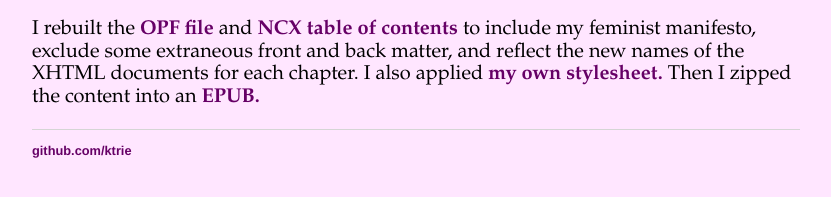
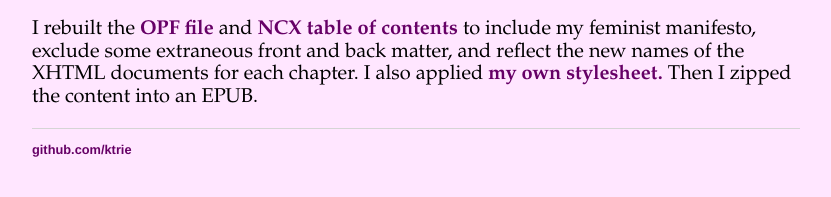
Before and after one commit to ktrie/ktrie.github.io, a Jekyll site: the page built from GGOTR/technical.html, in a window 1280 px wide and 900 px high, scrolled down 2521 px. Shown: the part 682-879 px from the top of the window, without its empty margins (224-1055 px from the left). Built offline with Jekyll 4.4.1, drawn with Linux system fonts in a browser that asks for light colours; some web fonts are replaced; part of the change alters nothing that is shown.

```diff
--- a/GGOTR/technical.html
+++ b/GGOTR/technical.html
@@ -43,4 +43,4 @@ title: TECHNICAL
 
 <p>I created a project in Oxygen to apply the transformation to the 22 chapters and prologue of The Fellowship of the Ring. Because my transformation matches text and not structure, you could theoretically apply it to any book you wanted to gender swap. The only thing you would need to change is the XPath for the result document.</p>
 
-<p>I rebuilt the <a href="/GGOTR/content.opf">OPF file</a> and <a href="/GGOTR/toc.ncx">NCX table of contents</a> to include my feminist manifesto, exclude some extraneous front and back matter, and reflect the new names of the XHTML documents for each chapter. I also applied <a href="/GGOTR/Fellowshipofth_style.css">my own stylesheet.</a> Then I zipped the content into an <a href="/GGOTR/ggotr.epub">EPUB.</a></p>
+<p>I rebuilt the <a href="/GGOTR/content.opf">OPF file</a> and <a href="/GGOTR/toc.ncx">NCX table of contents</a> to include my feminist manifesto, exclude some extraneous front and back matter, and reflect the new names of the XHTML documents for each chapter. I also applied <a href="/GGOTR/Fellowshipofth_style.css">my own stylesheet.</a> Then I zipped the content into an EPUB.</p>
```
